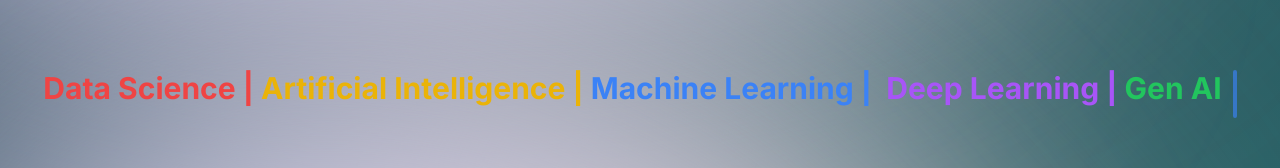
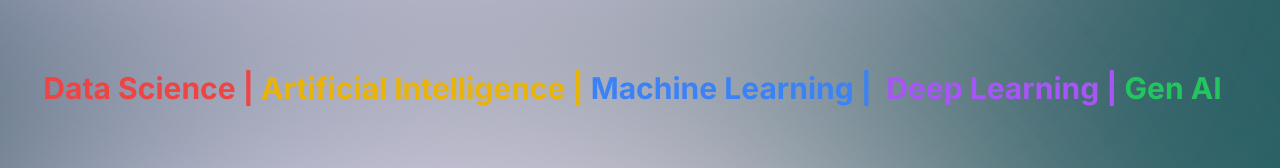
Before and after one commit to waqasuetian/DataLab, a React (Vite) app: page / in a window 1280 px wide. Shown: the part 544-712 px from the top of the page. Built offline with nearby package versions, Linux system fonts and the light colour scheme.

Commit message:
Update TypeWriter.tsx

```diff
--- a/src/UI/TypeWriter.tsx
+++ b/src/UI/TypeWriter.tsx
@@ -177,7 +177,7 @@ export const TypewriterEffectSmooth = ({
           repeatType: "reverse",
         }}
         className={cn(
-          "block rounded-sm w-[4px]  h-4 sm:h-6 xl:h-12 bg-blue-500",
+          "block rounded-sm w-[4px]  h-4 sm:h-6 xl:h-12 bg-white-500",
           cursorClassName
         )}
       ></motion.span>
```
